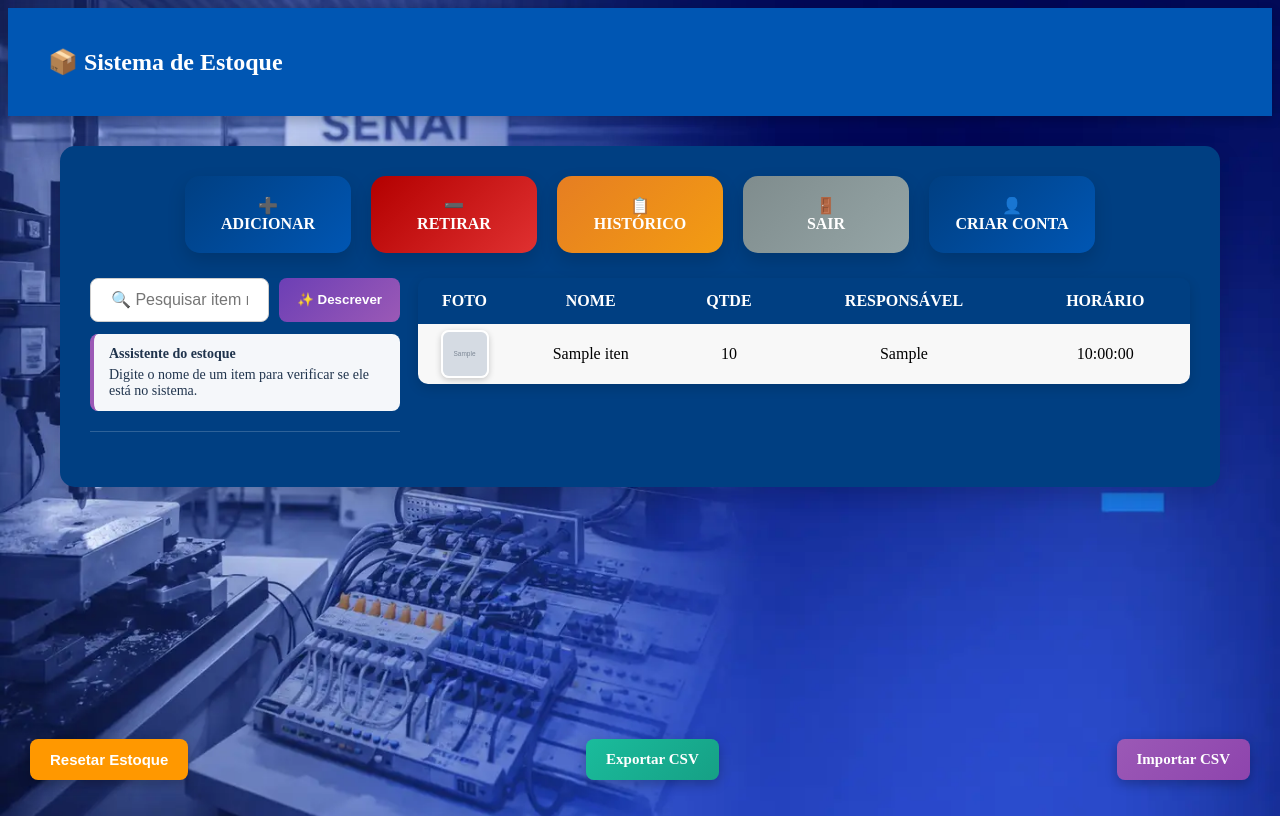
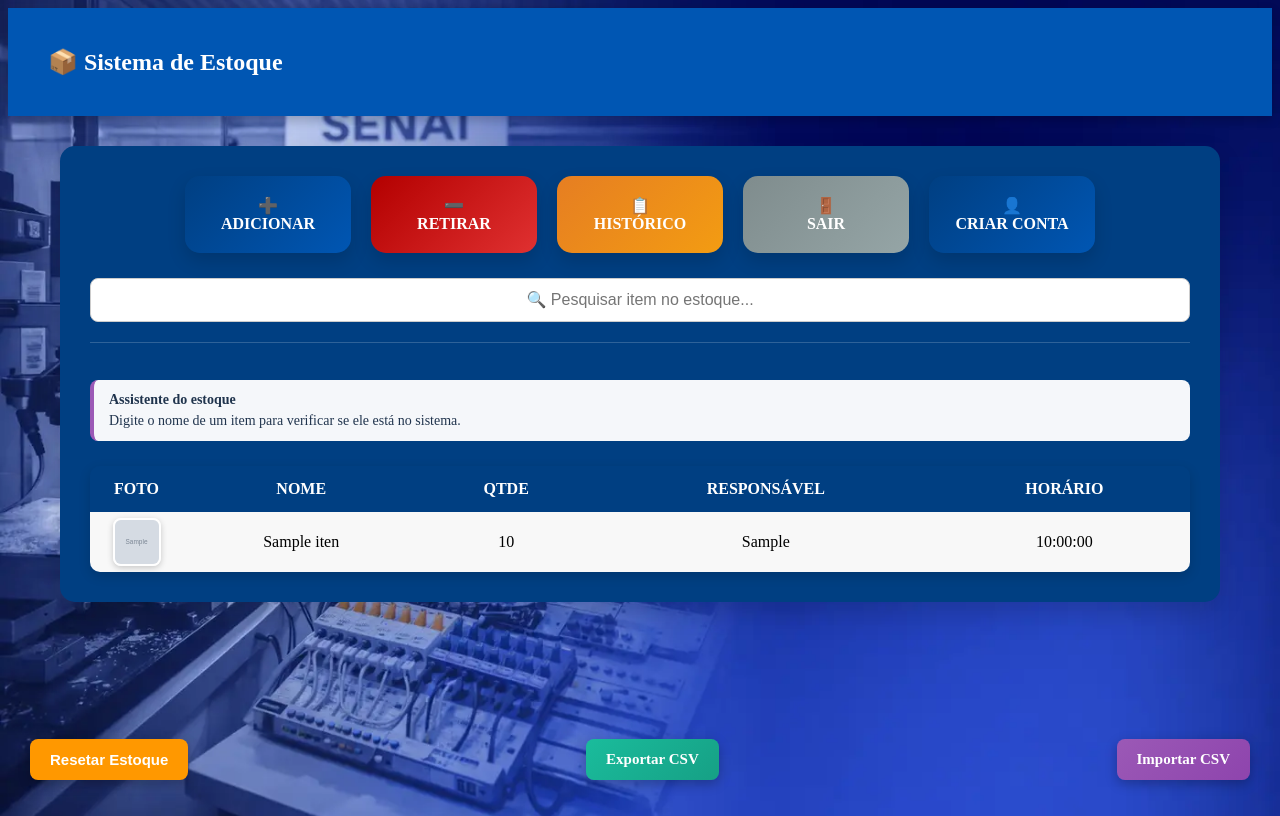
Before and after one commit to f3rn4nd0sv13ckm0ur4/tcc-part2, a Flask app: page /estoque.html in a window 1280 px wide. Run offline with Flask 3, Linux system fonts and the light colour scheme; a user stored in the database is signed in; tables that the repository leaves empty hold one stand-in row (values such as "Sample post"); grey boxes marked "Sample" are stand-in pictures; data that the repository does not hold is empty; some libraries are stand-ins or nearby versions.

Commit message:
feat: exibir assistente automaticamente na pesquisa

```diff
--- a/static/estoque.css
+++ b/static/estoque.css
@@ -90,8 +90,8 @@ body {
 }
 
 .brr-pesquisa {
-    flex: 0 0 310px;
-    width: 310px;
+    flex: 0 0 auto;
+    width: 100%;
     margin-bottom: 25px;
     padding-bottom: 20px;
     border-bottom: 1px solid rgba(255, 255, 255, 0.18); /* Separação discreta */
@@ -101,8 +101,9 @@ body {
 
 .estoque-conteudo {
     display: flex;
-    align-items: flex-start;
-    gap: 18px;
+    flex-direction: column;
+    align-items: stretch;
+    gap: 0;
     width: 100%;
 }
 
@@ -126,6 +127,7 @@ body {
 .pesquisa-assistente { width: 100%; }
 .linha-pesquisa { display: flex; gap: 10px; }
 .linha-pesquisa input { flex: 1; }
+.assistente-oculto { display: none; }
 .btn-assistente {
     border: 0;
     border-radius: 8px;
@@ -150,6 +152,9 @@ body {
     color: #20344d;
     text-align: left;
     font-size: 14px;
+    width: 100%;
+    box-sizing: border-box;
+    margin-bottom: 25px;
 }
 .resposta-assistente strong { display: flex; justify-content: space-between; gap: 10px; }
 .resposta-assistente small { color: #6c3fb5; font-weight: normal; }
@@ -323,7 +328,6 @@ tr:hover td {
     .tabela-container {
         max-height: 220px;
     }
-    .estoque-conteudo { flex-direction: column; }
     .brr-pesquisa { flex: 1 1 auto; width: 100%; }
     .tabela-container { width: 100%; }
     .linha-pesquisa { flex-direction: column; }
--- a/static/script.js
+++ b/static/script.js
@@ -158,11 +158,12 @@ function atualizarAssistenteAoDigitar() {
 
     const termo = input.value.trim();
     if (!termo) {
-        painel.className = "resposta-assistente";
+        painel.className = "resposta-assistente assistente-oculto";
         painel.innerHTML = "<strong>Assistente do estoque</strong><span>Digite o nome de um item para verificar se ele está no sistema.</span>";
         return;
     }
 
+    painel.classList.remove("assistente-oculto");
     painel.className = "resposta-assistente carregando";
     painel.innerHTML = "<strong>Consultando o sistema...</strong><span>Verificando o item informado.</span>";
     assistenteTimer = setTimeout(() => descreverItemPesquisado(), 450);
@@ -180,6 +181,7 @@ async function descreverItemPesquisado() {
     }
 
     const consultaAtual = ++assistenteConsulta;
+    painel.classList.remove("assistente-oculto");
     painel.className = "resposta-assistente carregando";
     painel.innerHTML = "<strong>Consultando o sistema...</strong><span>Verificando o item informado.</span>";
 
--- a/templates/estoque.html
+++ b/templates/estoque.html
@@ -67,19 +67,18 @@
         </div>
     </div>
 
-    <!-- PESQUISA E TABELA -->
+    <!-- PESQUISA, ASSISTENTE E TABELA -->
     <div class="estoque-conteudo">
         <div class="brr-pesquisa">
             <div class="pesquisa-assistente">
                 <div class="linha-pesquisa">
-                    <input type="text" id="campo-de-pesquisa" oninput="filtrarTabela(); atualizarAssistenteAoDigitar()" onkeydown="event.key === 'Enter' && descreverItemPesquisado()" placeholder="🔍 Pesquisar item no estoque...">
-                    <button type="button" class="btn-assistente" onclick="descreverItemPesquisado()">✨ Descrever</button>
-                </div>
-                <div id="resposta-assistente" class="resposta-assistente" aria-live="polite">
-                    <strong>Assistente do estoque</strong>
-                    <span>Digite o nome de um item para verificar se ele está no sistema.</span>
+                    <input type="text" id="campo-de-pesquisa" oninput="filtrarTabela(); atualizarAssistenteAoDigitar()" placeholder="🔍 Pesquisar item no estoque...">
                 </div>
             </div>
+        </div>
+        <div id="resposta-assistente" class="resposta-assistente assistente-oculto" aria-live="polite">
+            <strong>Assistente do estoque</strong>
+            <span>Digite o nome de um item para verificar se ele está no sistema.</span>
         </div>
         <!-- TABELA -->
         <div class="tabela-container">
```
